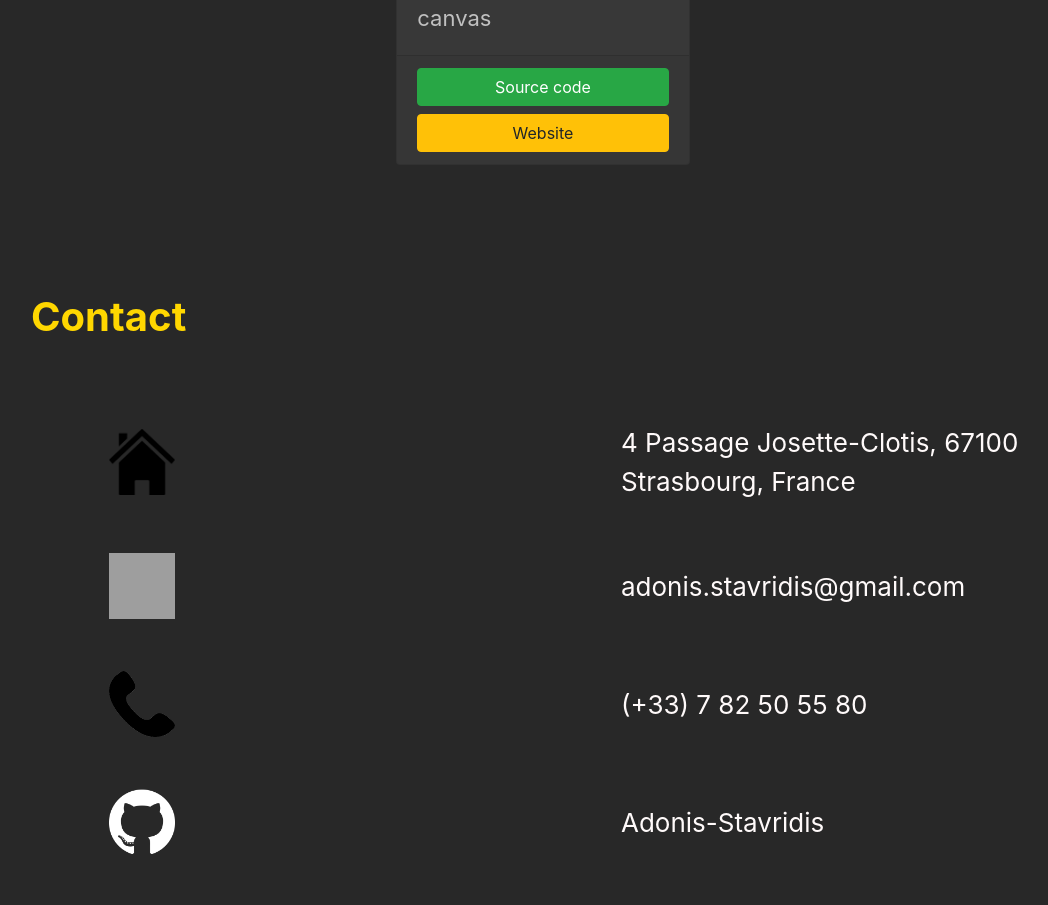
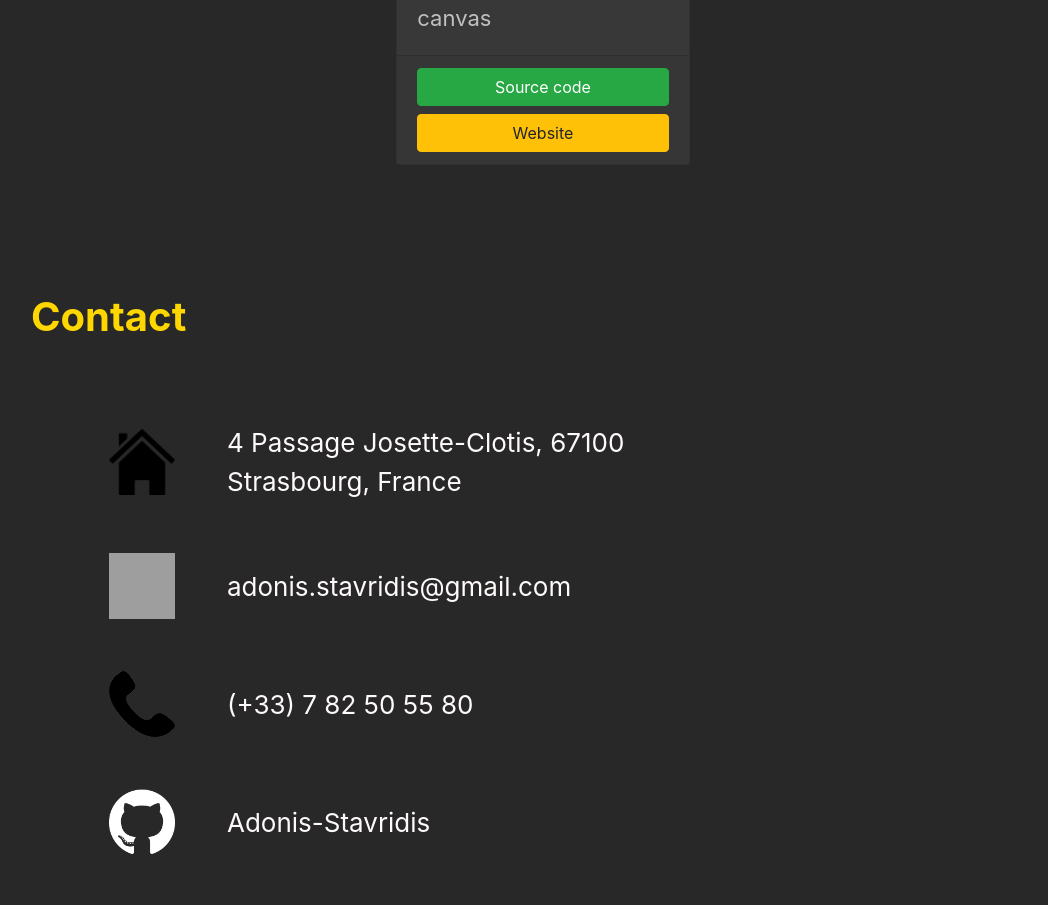
Before and after one commit to Adonis-Stavridis/adonis-stavridis.github.io, a React (Create React App) app: page / in a window 1280 px wide. Shown: the part 9372-10277 px from the top of the page, without its empty margins (97-1145 px from the left). Built offline with nearby package versions, Linux system fonts and the light colour scheme; grey boxes are pictures that could not be loaded.

Commit message:
contact hotfix

```diff
--- a/src/css/Contact.scss
+++ b/src/css/Contact.scss
@@ -5,8 +5,6 @@
 
 .contactInfo {
   margin: 2em;
-  table-layout: fixed;
-  width: 100%;
 
   tr td {
     padding: 1em;
@@ -27,6 +25,8 @@
 @media (max-width:991px) {
   .contactInfo {
     margin: 0em;
+    table-layout: fixed;
+    width: 100%;
 
     td {
       word-wrap: break-word;
```
